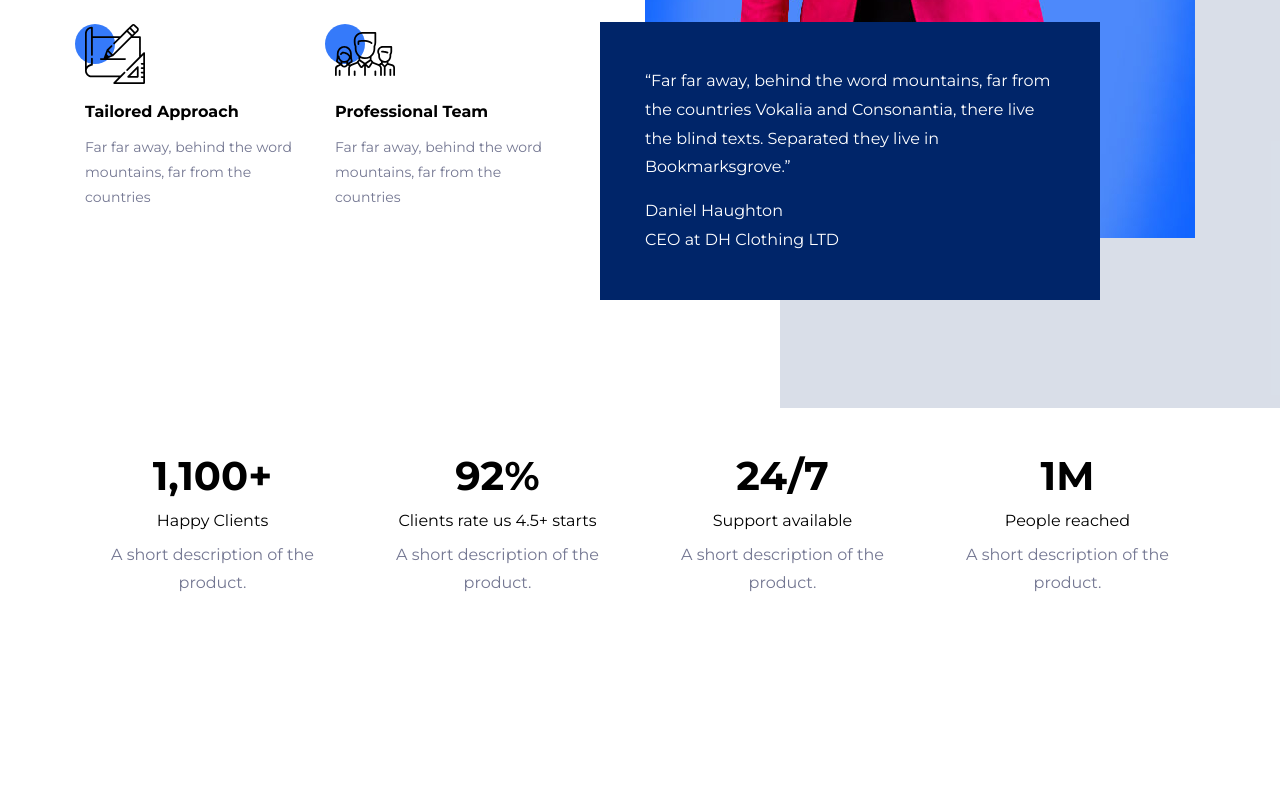
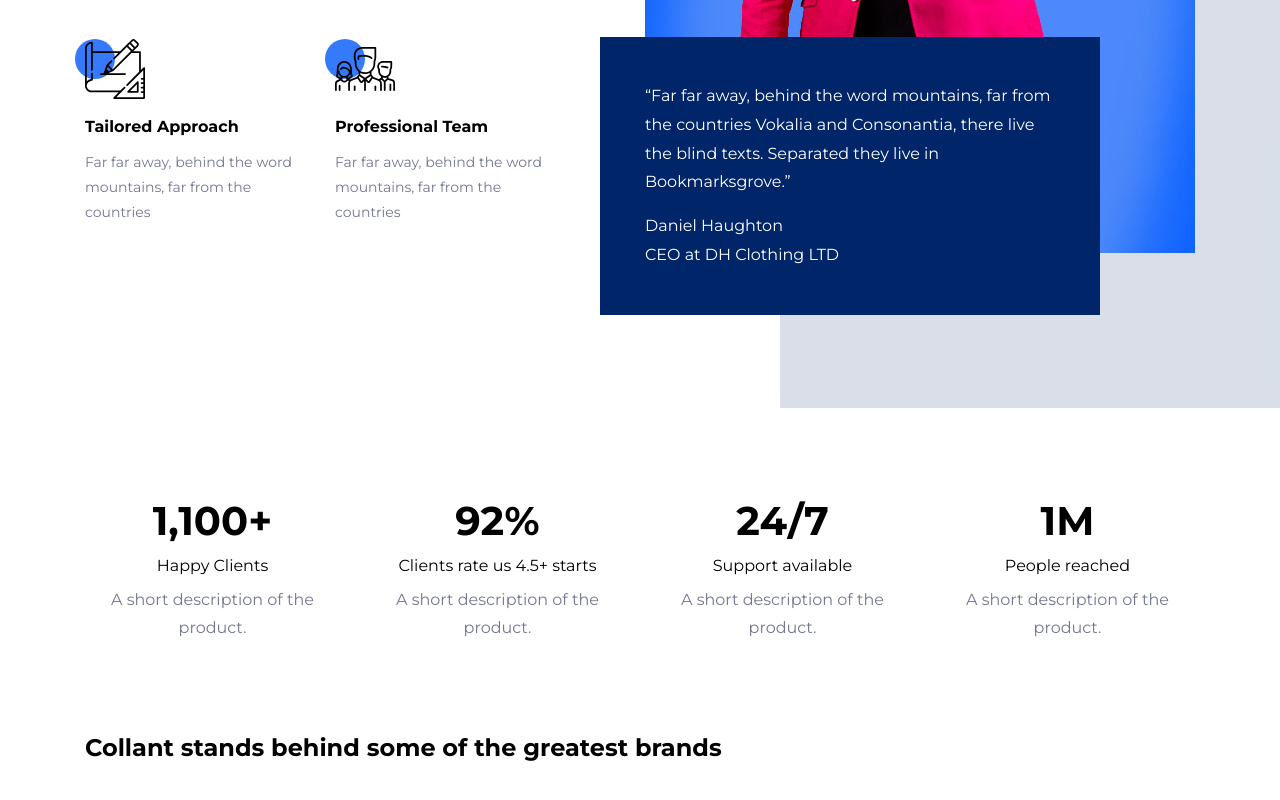
Before and after one commit to devJasonClarke/vue-practice-hero-section-project-collant, a Vue app: page / in a window 1280 px wide. Shown: the part 622-1422 px from the top of the page. Before the commit the page ends 1250 px from the top, so only its background shows below. Built offline with nearby package versions, Linux system fonts and the light colour scheme.

Commit message:
did stuff

```diff
--- a/src/App.vue
+++ b/src/App.vue
@@ -1,21 +1,23 @@
-<template >
+<template>
   <div class="main-container">
-<Nav />
-<Header />
+    <Nav />
+    <Header />
+    <HowItWorks />
   </div>
 </template>
 
 <script>
-import Nav from './components/nav/nav';
-import Header from './components/header/header';
-  export default {
-    name: 'App',
-components: {
-  Nav, Header
-},
-  }
+import Nav from "./components/nav/nav";
+import Header from "./components/header/header";
+import HowItWorks from './components/how-it-works/sec-1';
+export default {
+  name: "App",
+  components: {
+    Nav,
+    Header,
+    HowItWorks
+  },
+};
 </script>
 
-<style lang="scss"  src="./assets/scss/index.scss" >
-
-</style>
+<style lang="scss" src="./assets/scss/index.scss"></style>
--- a/src/assets/scss/_utilities.scss
+++ b/src/assets/scss/_utilities.scss
@@ -15,7 +15,7 @@ $text: 14px;
 
 //*Base Rules
 header,section{
-  padding: 30px 0;
+  padding: 45px 0;
 }
 .main-container {
   max-width: 1140px;
--- /dev/null
+++ b/src/components/how-it-works/sec-1.vue
@@ -0,0 +1,16 @@
+<template>
+    <section>
+        <h2>Collant stands behind some of the greatest brands</h2>
+
+    </section>
+</template>
+
+<script>
+    export default {
+        name: 'HowItWorks'
+    }
+</script>
+
+<style lang="scss" scoped>
+
+</style>
```
Also changed, not shown: src/assets/scss/how-it-works/how-it-works.scss (added).
